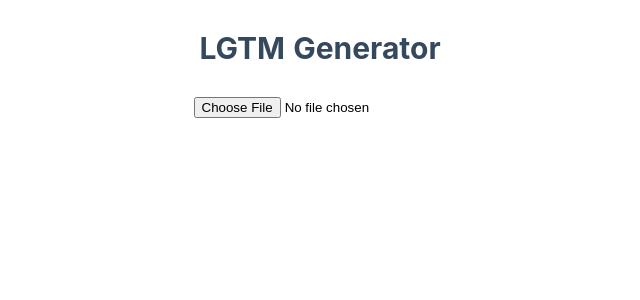
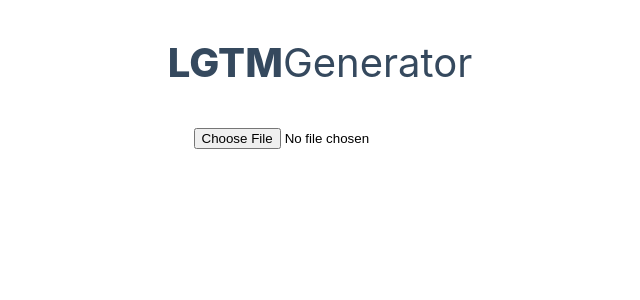
Before and after one commit to sakakibarayuriko/nuxt-lgtm-generator, a Nuxt app: page / in a window 1280 px wide. Shown: the top 300 px of the page, without its empty margins (320-960 px from the left). Built offline with nearby package versions, Linux system fonts and the light colour scheme.

Commit message:
css修正

```diff
--- a/layouts/default.vue
+++ b/layouts/default.vue
@@ -15,13 +15,6 @@ html {
   -moz-osx-font-smoothing: grayscale;
   -webkit-font-smoothing: antialiased;
   box-sizing: border-box;
-}
-
-*,
-*::before,
-*::after {
-  box-sizing: border-box;
-  margin: 0;
 }
 
 .button--green {
--- a/pages/index.vue
+++ b/pages/index.vue
@@ -1,7 +1,10 @@
 <template>
   <div id="app" class="container">
     <div>
-      <h1>LGTM Generator</h1>
+      <div class="title">
+        <h1 class="lgtm">LGTM</h1>
+        <h1>Generator</h1>
+      </div>
       <div>
         <input id="file" type="file" accept="image/*" @change="onFileChange" />
       </div>
@@ -39,16 +42,15 @@ export default {
       const canvas = document.getElementById('canvas')
       const canvasWidth = 400
       const canvasHeight = 400
-      canvas.width = canvasWidth
-      canvas.height = canvasHeight
       const ctx = canvas.getContext('2d')
       // canvas内の要素をクリア
       ctx.clearRect(0, 0, canvasWidth, canvasHeight)
-
       // canvas上に画像を表示
       const img = new Image()
       img.src = this.uploadedImage
       img.onload = function () {
+        canvas.width = canvasWidth
+        canvas.height = img.height * (canvasWidth / img.width)
         ctx.drawImage(
           img,
           0,
@@ -58,11 +60,15 @@ export default {
         )
 
         // canvas上にテキストを表示
-        ctx.font = "bold 30px 'MS Pゴシック'"
+        ctx.font = "900 60px 'MS Pゴシック'"
         ctx.textAlign = 'center'
         ctx.textBaseline = 'middle'
         ctx.fillStyle = '#FFFFFF'
-        ctx.fillText('L G T M', canvasWidth / 2, canvasHeight / 2)
+        ctx.fillText(
+          'LGTM',
+          canvasWidth / 2,
+          (img.height * (canvasWidth / img.width)) / 2
+        )
 
         // canvasを画像に変換
         const data = canvas.toDataURL()
@@ -75,8 +81,9 @@ export default {
         }
         const dlLink = document.createElement('a')
         dlLink.href = data
-        dlLink.download = 'sample.png'
+        dlLink.download = 'LGTM.png'
         dlLink.textContent = 'ダウンロード'
+        dlLink.className = 'download'
         parent.appendChild(dlLink)
       }
     },
@@ -86,9 +93,10 @@ export default {
 
 <style>
 h1 {
-  margin: 30px;
   color: #35495e;
-  font-size: 30px;
+  font-size: 40px;
+  font-weight: normal;
+  display: inline;
 }
 
 .container {
@@ -96,19 +104,28 @@ h1 {
   min-height: 100vh;
   display: flex;
   justify-content: center;
-  /* align-items: center; */
   text-align: center;
 }
 
-.subtitle {
-  font-weight: 300;
-  font-size: 42px;
-  color: #526488;
-  word-spacing: 5px;
-  padding-bottom: 15px;
+#canvas {
+  margin: 20px;
 }
 
-.links {
-  padding-top: 15px;
+.download {
+  background-color: #526488;
+  color: #ffffff;
+  border-radius: 5px;
+  padding: 10px;
+  text-decoration: none;
+  cursor: pointer;
+}
+
+.lgtm {
+  font-weight: 800;
+}
+
+.title {
+  margin-top: 30px;
+  margin-bottom: 40px;
 }
 </style>
```
